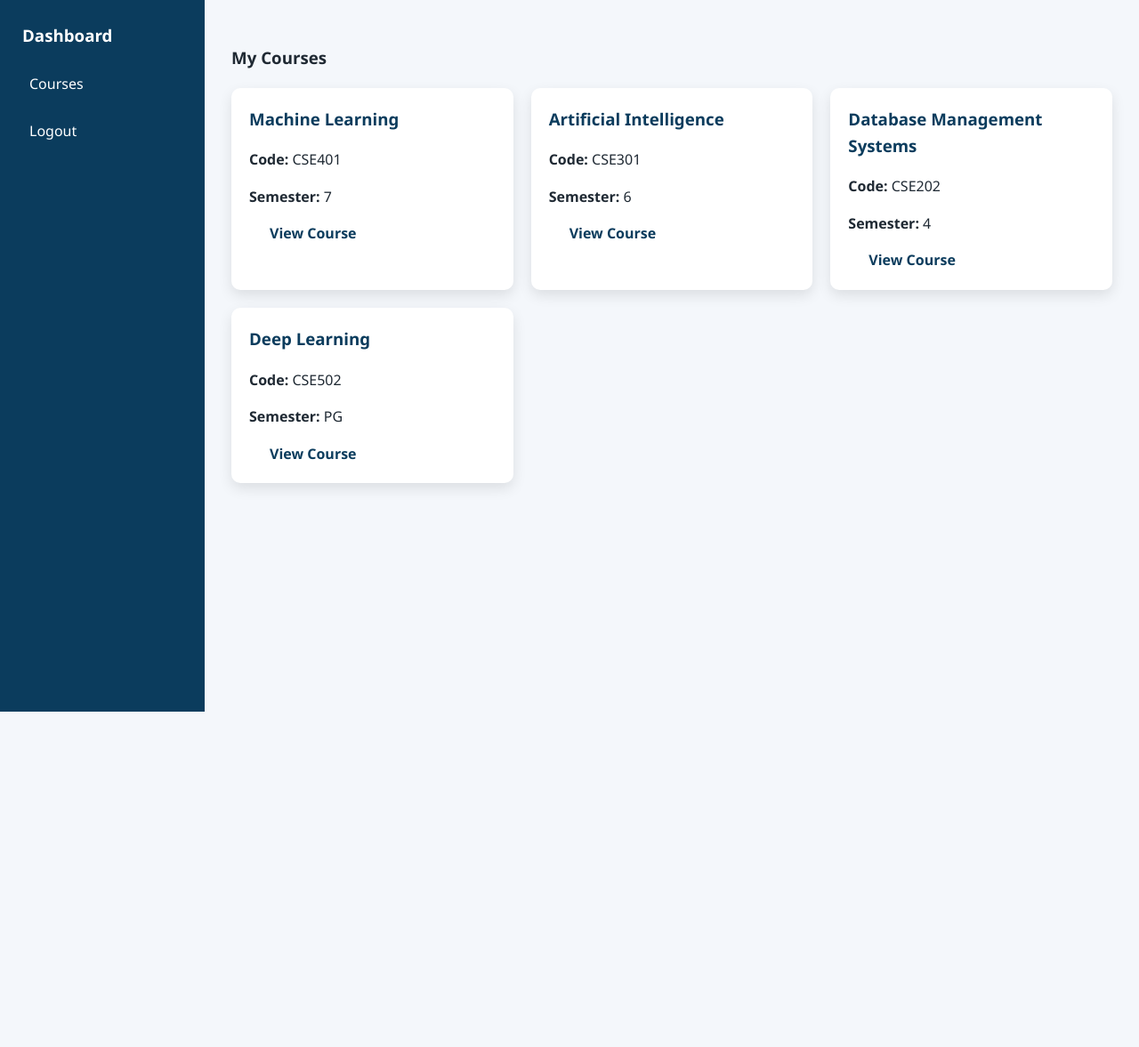
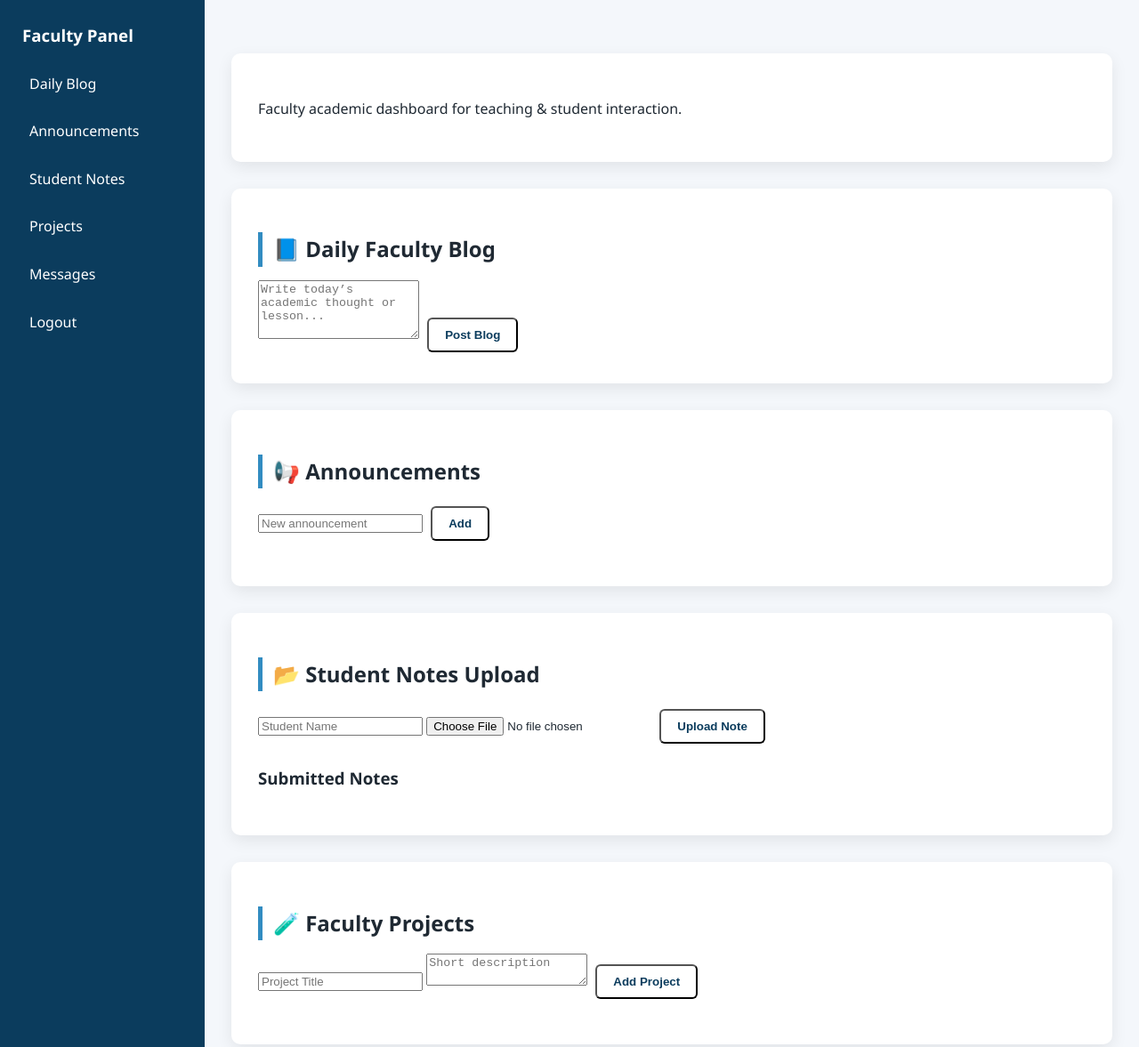
Before and after one commit to Pro-Nik/assistant-professor-portfolio, a plain HTML site: page dashboard.html in a window 1280 px wide. Shown: the top 1177 px of the page at 89% size. Before the commit the page ends 800 px from the top, so only its background shows below. Drawn offline with Linux system fonts and the light colour scheme.

Commit message:
Update dashboard.html

```diff
--- a/dashboard.html
+++ b/dashboard.html
@@ -1,58 +1,86 @@
 <!DOCTYPE html>
-<html>
+<html lang="en">
 <head>
-  <title>Student Dashboard</title>
+  <meta charset="UTF-8">
+  <title>Faculty Dashboard | Academic Portal</title>
   <link rel="stylesheet" href="css/style.css">
 </head>
-<body onload="loadUser()">
+<body onload="loadDashboard()">
 
 <div class="dashboard">
+
+  <!-- SIDEBAR -->
   <aside>
-    <h3>Dashboard</h3>
-    <a href="course.html">Courses</a>
+    <h3>Faculty Panel</h3>
+    <a href="#blogs">Daily Blog</a>
+    <a href="#announcements">Announcements</a>
+    <a href="#notes">Student Notes</a>
+    <a href="#projects">Projects</a>
+    <a href="#messages">Messages</a>
     <a href="#" onclick="logout()">Logout</a>
   </aside>
 
+  <!-- MAIN -->
   <main>
-  <h2 id="welcome"></h2>
 
-  <h3>My Courses</h3>
+    <!-- WELCOME -->
+    <section>
+      <h2 id="welcome"></h2>
+      <p>Faculty academic dashboard for teaching & student interaction.</p>
+    </section>
 
-  <div class="course-grid">
+    <!-- BLOG -->
+    <section id="blogs">
+      <h2>📘 Daily Faculty Blog</h2>
+      <textarea id="blogText" placeholder="Write today’s academic thought or lesson..." rows="4"></textarea>
+      <button class="btn" onclick="saveBlog()">Post Blog</button>
+      <div id="blogList"></div>
+    </section>
 
-    <div class="course-card">
-      <h3>Machine Learning</h3>
-      <p><strong>Code:</strong> CSE401</p>
-      <p><strong>Semester:</strong> 7</p>
-      <a href="course.html?course=ML" class="btn">View Course</a>
-    </div>
+    <!-- ANNOUNCEMENTS -->
+    <section id="announcements">
+      <h2>📢 Announcements</h2>
+      <input id="announcementText" placeholder="New announcement">
+      <button class="btn" onclick="addAnnouncement()">Add</button>
+      <ul id="announcementList"></ul>
+    </section>
 
-    <div class="course-card">
-      <h3>Artificial Intelligence</h3>
-      <p><strong>Code:</strong> CSE301</p>
-      <p><strong>Semester:</strong> 6</p>
-      <a href="course.html?course=AI" class="btn">View Course</a>
-    </div>
+    <!-- STUDENT NOTES -->
+    <section id="notes">
+      <h2>📂 Student Notes Upload</h2>
 
-    <div class="course-card">
-      <h3>Database Management Systems</h3>
-      <p><strong>Code:</strong> CSE202</p>
-      <p><strong>Semester:</strong> 4</p>
-      <a href="course.html?course=DBMS" class="btn">View Course</a>
-    </div>
+      <input id="studentName" placeholder="Student Name">
+      <input type="file" id="noteFile">
+      <button class="btn" onclick="uploadNote()">Upload Note</button>
 
-    <div class="course-card">
-      <h3>Deep Learning</h3>
-      <p><strong>Code:</strong> CSE502</p>
-      <p><strong>Semester:</strong> PG</p>
-      <a href="course.html?course=DL" class="btn">View Course</a>
-    </div>
+      <h3>Submitted Notes</h3>
+      <ul id="notesList"></ul>
+    </section>
 
-  </div>
-</main>
+    <!-- PROJECTS -->
+    <section id="projects">
+      <h2>🧪 Faculty Projects</h2>
+      <input id="projectTitle" placeholder="Project Title">
+      <textarea id="projectDesc" placeholder="Short description"></textarea>
+      <button class="btn" onclick="addProject()">Add Project</button>
+      <ul id="projectList"></ul>
+    </section>
 
+    <!-- MESSAGES -->
+    <section id="messages">
+      <h2>💬 Student Messages</h2>
+      <input id="msgName" placeholder="Student Name">
+      <textarea id="msgText" placeholder="Student query"></textarea>
+      <button class="btn" onclick="sendMessage()">Send</button>
+
+      <h3>Inbox</h3>
+      <ul id="messageList"></ul>
+    </section>
+
+  </main>
 </div>
 
 <script src="js/auth.js"></script>
+<script src="js/dashboard.js"></script>
 </body>
 </html>
```
